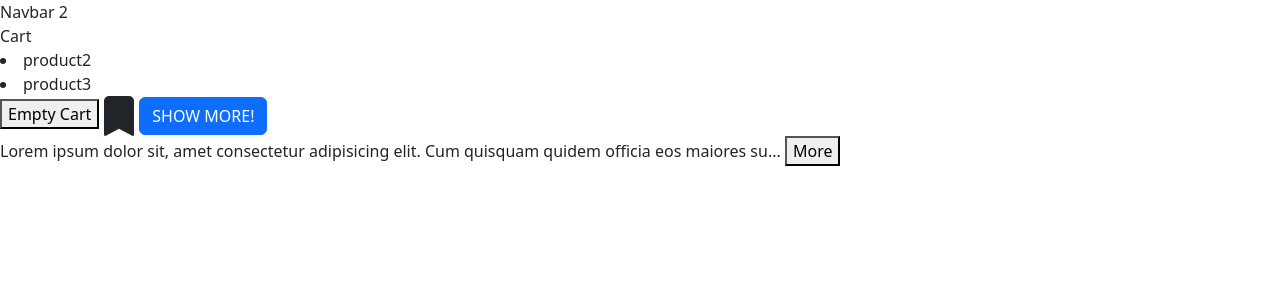
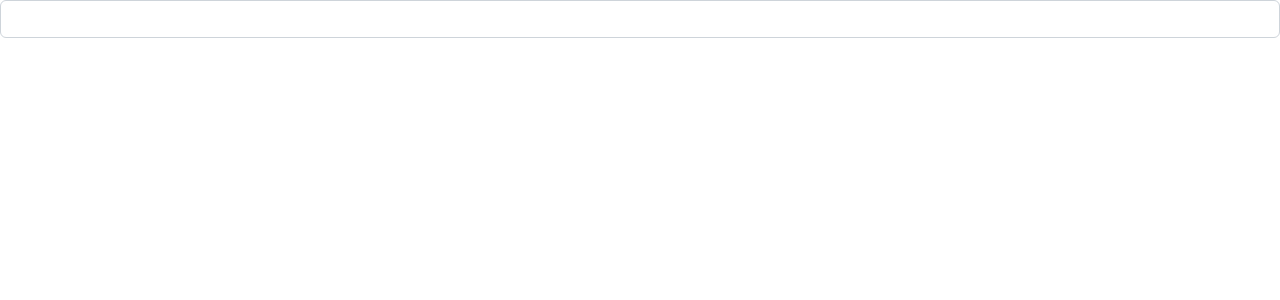
Before and after one commit to HigherIB/react-app-workable, a React (Vite) app: page / in a window 1280 px wide. Shown: the top 300 px of the page. Built offline with nearby package versions, Linux system fonts and the light colour scheme.

Commit message:
form initial commit

```diff
--- a/src/App.tsx
+++ b/src/App.tsx
@@ -1,50 +1,10 @@
-import { useState } from "react";
-import { BsFillCalendarFill } from "react-icons/bs";
+import React from "react"
+import Form from "./components/Form"
+function App(){
 
-import Alert from "./components/Alert";
-import Button from "./components/Button";
-import Like from "./components/Like";
-import NavBar from "./components/NavBar";
-import Cart from "./components/Cart";
-import ExpandableText from "./components/ExpandableText"
-
-function App(){
-  const [alertVisible, setAlertVisibility] = useState(false)
-  const [cartItems, setCartItems] = useState(['product2', 'product3'])
-  const [game, setGame] = useState({
-    id:1,
-    player: {
-      name: 'John'
-    }
-  })
-
-  const [maxChar, setMaxChar] = useState(100);
-  const [expand, setExpand] = useState(false);
-
-  const handleClick = () => {
-    setGame({...game, player: { name: "bob"}})
-  }
-
-  const handleExpand = () => {
-    if(expand) setMaxChar(10);
-    setMaxChar(1000);
-    setExpand(!expand);
-  }
   return (
     <div>
-      <NavBar cartItemsCount={cartItems.length}/>
-      <Cart cartItems={cartItems} onClick={() => setCartItems([])} />
-      <Like onClick={() => console.log("clicked")
-      } />
-      {alertVisible &&
-      <Alert onClose={() => setAlertVisibility(false)}>
-        check this alert
-      </Alert>}
-      <Button onClick={() => setAlertVisibility(true)}>SHOW MORE!</Button>
-
-      <ExpandableText onClick={handleExpand} maxChar={maxChar}>
-        Lorem ipsum dolor sit, amet consectetur adipisicing elit. Cum quisquam quidem officia eos maiores sunt, ex pariatur tempore autem rerum quos perspiciatis obcaecati optio animi nemo et eum id? Autem!
-      </ExpandableText>
+      <Form />
     </div>
   )
 }
--- a/src/components/ExpandableText.tsx
+++ b/src/components/ExpandableText.tsx
@@ -2,11 +2,10 @@ import { useState } from "react";
 
 interface Props {
     children: string;
-    onClick: () => void;
     maxChar?: number;
 }
 
-const ExpandableText = ({ children, onClick, maxChar = 100} : Props) => {
+const ExpandableText = ({ children, maxChar = 100} : Props) => {
     const [isExpandable, setIsExpandable] = useState(false)
         if (children.length <= maxChar) return <p>{children}</p>;
          const text = isExpandable ? children : children.substring(0, maxChar);
--- /dev/null
+++ b/src/components/Form.tsx
@@ -0,0 +1,14 @@
+import React from "react"
+
+const Form = () => {
+    return (
+        <form action="">
+            <div className="mb-3">
+                <lable htmlFor="name" className="form-lable"></lable>
+                <input id="name" type="text" className="form-control" />
+            </div>
+        </form>
+    )
+}
+
+export default Form
```
